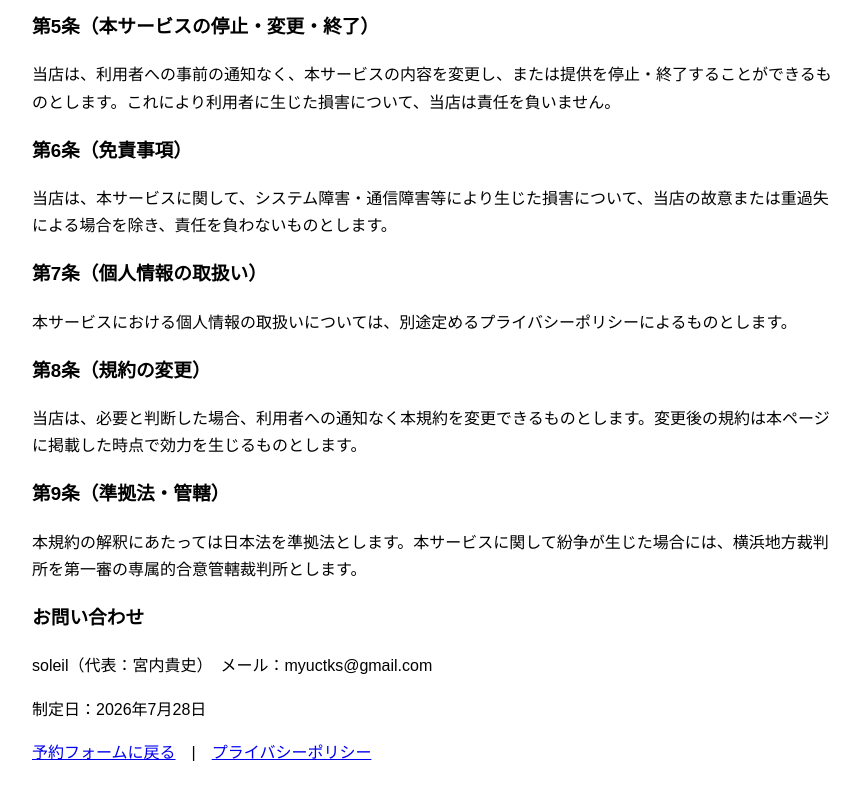
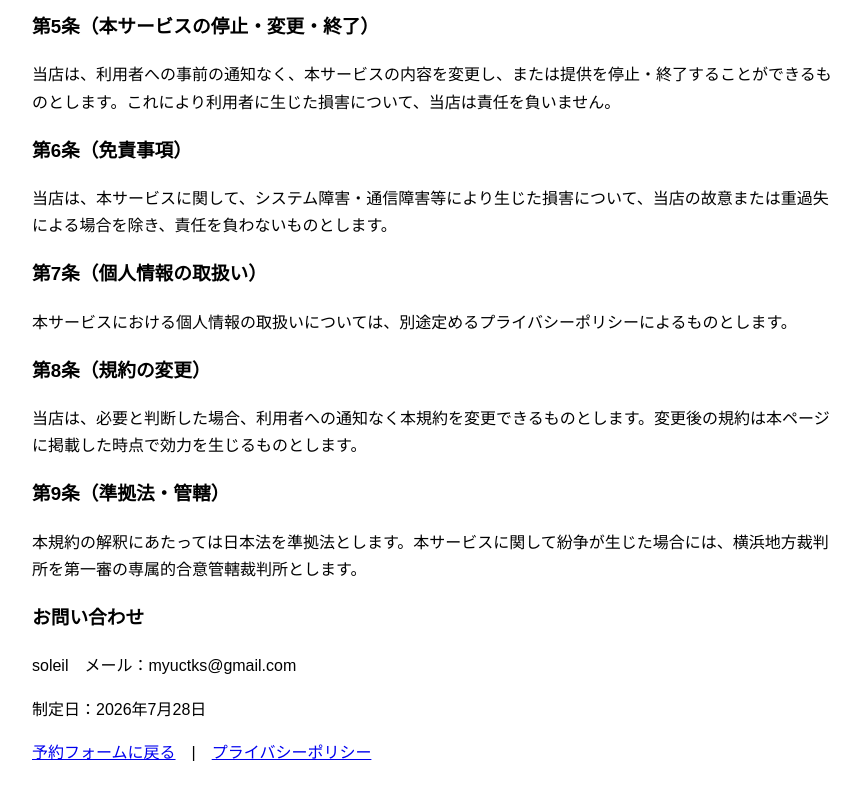
Before and after one commit to Miyamiya1/salon-booking-liff, a plain HTML site: page terms.html in a window 1280 px wide. Shown: the part 782-1582 px from the top of the page, without its empty margins (208-1069 px from the left). Drawn offline with Linux system fonts and the light colour scheme.

Commit message:
Update terms.html

```diff
--- a/terms.html
+++ b/terms.html
@@ -37,7 +37,7 @@
 <p>本規約の解釈にあたっては日本法を準拠法とします。本サービスに関して紛争が生じた場合には、横浜地方裁判所を第一審の専属的合意管轄裁判所とします。</p>
 
 <h3>お問い合わせ</h3>
-<p>soleil（代表：宮内貴史）　メール：myuctks@gmail.com</p>
+<p>soleil　メール：myuctks@gmail.com</p>
 
 <p>制定日：2026年7月28日</p>
 
```
